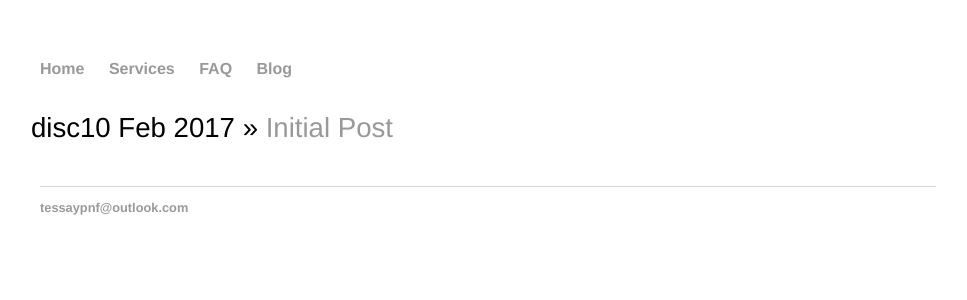
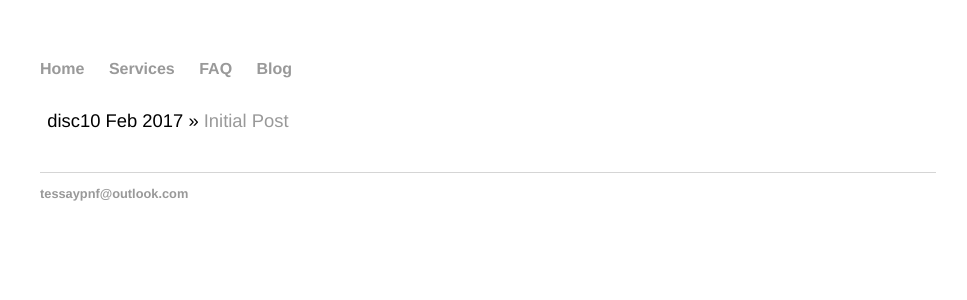
Before and after one commit to RagingTiger/PnFTech.github.io, a Jekyll site: the page built from blog/index.html, in a window 1280 px wide. Shown: the top 300 px of the page, without its empty margins (152-1119 px from the left). Built offline with Jekyll 4.4.1, drawn with Linux system fonts in a browser that asks for light colours.

Commit message:
edited css

```diff
--- a/css/main.css
+++ b/css/main.css
@@ -58,8 +58,6 @@ footer {
 
 ul.posts {
     margin: 20px auto 40px;
-    font-size: 1.5em;
-    line-height: 1.5em;
 }
 
 ul.posts li {
```
